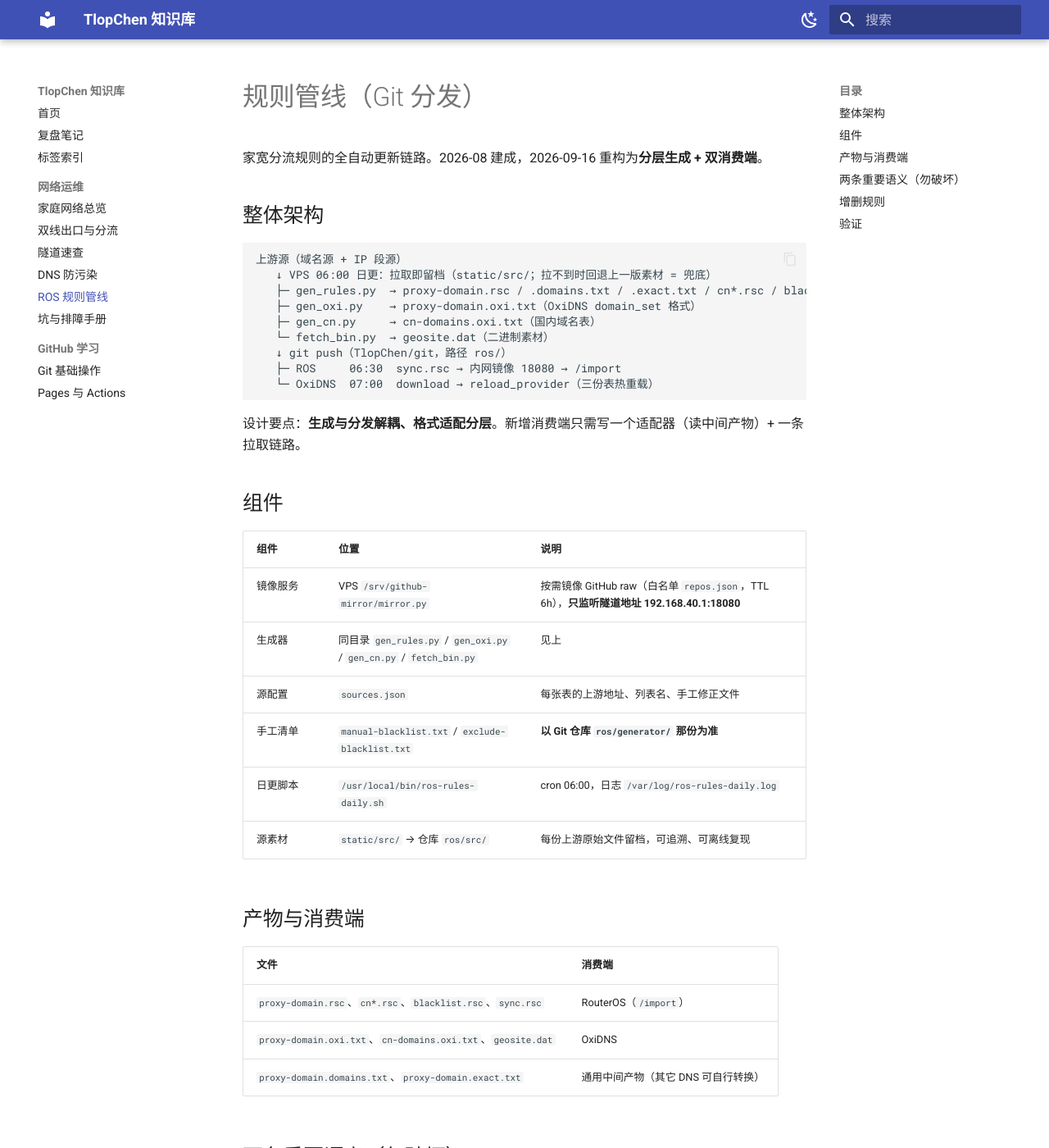
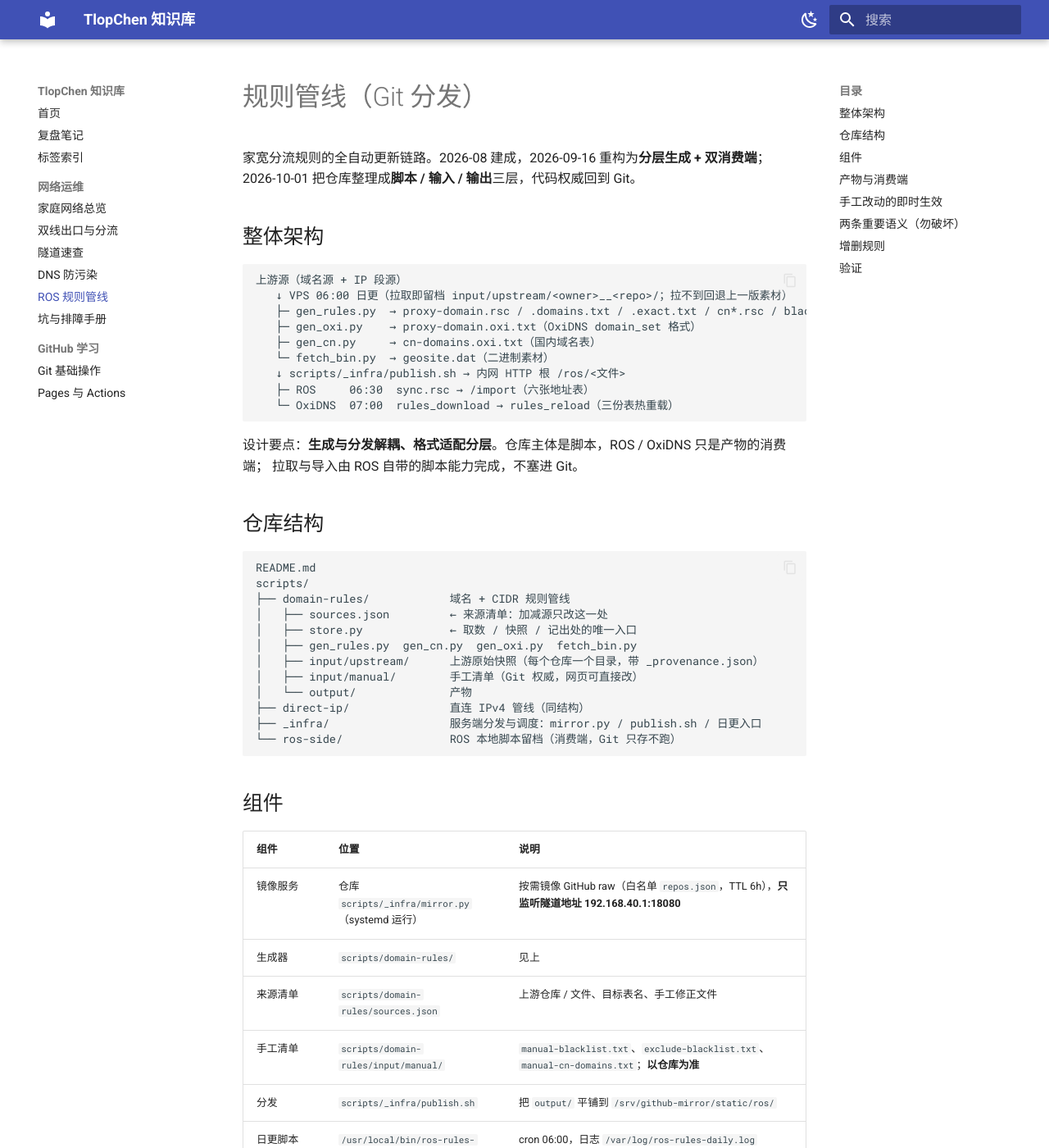
Before and after one commit to TlopChen/wiki, an MkDocs documentation site: the page built from docs/network/ros-rules-pipeline.md, in a window 1280 px wide and 1400 px high. Shown: the whole window at 82% size. Built offline with MkDocs 1.6.1 and Material for MkDocs 9.7.7, drawn with Linux system fonts in a browser that asks for light colours; some of the changed text lies outside the part shown.

Commit message:
docs: 同步仓库模块化后的规则管线；复盘新增 2026-10-01 整理记录
- network/ros-rules-pipeline.md：仓库结构改为 scripts/ 分层（脚本/输入/输出）、
  上游清单单一入口、_provenance 出处、publish.sh 分发、代码权威回到仓库；
  新增「手工改动即时生效」两步（广州 manual-refresh → ROS manual-refresh）
- blog/posts/git-repo-modularization.md：本次整理的问题、取舍、验证与回滚

````diff
--- a/docs/network/ros-rules-pipeline.md
+++ b/docs/network/ros-rules-pipeline.md
@@ -1,33 +1,53 @@
 # 规则管线（Git 分发）
 
-家宽分流规则的全自动更新链路。2026-08 建成，2026-09-16 重构为**分层生成 + 双消费端**。
+家宽分流规则的全自动更新链路。2026-08 建成，2026-09-16 重构为**分层生成 + 双消费端**；
+2026-10-01 把仓库整理成**脚本 / 输入 / 输出**三层，代码权威回到 Git。
 
 ## 整体架构
 
-```
+```text
 上游源（域名源 + IP 段源）
-   ↓ VPS 06:00 日更：拉取即留档（static/src/；拉不到时回退上一版素材 = 兜底）
+   ↓ VPS 06:00 日更（拉取即留档 input/upstream/<owner>__<repo>/；拉不到回退上一版素材）
    ├─ gen_rules.py  → proxy-domain.rsc / .domains.txt / .exact.txt / cn*.rsc / blacklist.rsc
    ├─ gen_oxi.py    → proxy-domain.oxi.txt（OxiDNS domain_set 格式）
    ├─ gen_cn.py     → cn-domains.oxi.txt（国内域名表）
    └─ fetch_bin.py  → geosite.dat（二进制素材）
-   ↓ git push（TlopChen/git，路径 ros/）
-   ├─ ROS     06:30  sync.rsc → 内网镜像 18080 → /import
-   └─ OxiDNS  07:00  download → reload_provider（三份表热重载）
+   ↓ scripts/_infra/publish.sh → 内网 HTTP 根 /ros/<文件>
+   ├─ ROS     06:30  sync.rsc → /import（六张地址表）
+   └─ OxiDNS  07:00  rules_download → rules_reload（三份表热重载）
 ```
 
-设计要点：**生成与分发解耦、格式适配分层**。新增消费端只需写一个适配器（读中间产物）+ 一条拉取链路。
+设计要点：**生成与分发解耦、格式适配分层**。仓库主体是脚本，ROS / OxiDNS 只是产物的消费端；
+拉取与导入由 ROS 自带的脚本能力完成，不塞进 Git。
+
+## 仓库结构
+
+```text
+README.md
+scripts/
+├── domain-rules/            域名 + CIDR 规则管线
+│   ├── sources.json         ← 来源清单：加减源只改这一处
+│   ├── store.py             ← 取数 / 快照 / 记出处的唯一入口
+│   ├── gen_rules.py  gen_cn.py  gen_oxi.py  fetch_bin.py
+│   ├── input/upstream/      上游原始快照（每个仓库一个目录，带 _provenance.json）
+│   ├── input/manual/        手工清单（Git 权威，网页可直接改）
+│   └── output/              产物
+├── direct-ip/               直连 IPv4 管线（同结构）
+├── _infra/                  服务端分发与调度：mirror.py / publish.sh / 日更入口
+└── ros-side/                ROS 本地脚本留档（消费端，Git 只存不跑）
+```
 
 ## 组件
 
 | 组件 | 位置 | 说明 |
 |---|---|---|
-| 镜像服务 | VPS `/srv/github-mirror/mirror.py` | 按需镜像 GitHub raw（白名单 `repos.json`，TTL 6h），**只监听隧道地址 192.168.40.1:18080** |
-| 生成器 | 同目录 `gen_rules.py` / `gen_oxi.py` / `gen_cn.py` / `fetch_bin.py` | 见上 |
-| 源配置 | `sources.json` | 每张表的上游地址、列表名、手工修正文件 |
-| 手工清单 | `manual-blacklist.txt` / `exclude-blacklist.txt` | **以 Git 仓库 `ros/generator/` 那份为准** |
+| 镜像服务 | 仓库 `scripts/_infra/mirror.py`（systemd 运行） | 按需镜像 GitHub raw（白名单 `repos.json`，TTL 6h），**只监听隧道地址 192.168.40.1:18080** |
+| 生成器 | `scripts/domain-rules/` | 见上 |
+| 来源清单 | `scripts/domain-rules/sources.json` | 上游仓库 / 文件、目标表名、手工修正文件 |
+| 手工清单 | `scripts/domain-rules/input/manual/` | `manual-blacklist.txt`、`exclude-blacklist.txt`、`manual-cn-domains.txt`；**以仓库为准** |
+| 分发 | `scripts/_infra/publish.sh` | 把 `output/` 平铺到 `/srv/github-mirror/static/ros/` |
 | 日更脚本 | `/usr/local/bin/ros-rules-daily.sh` | cron 06:00，日志 `/var/log/ros-rules-daily.log` |
-| 源素材 | `static/src/` → 仓库 `ros/src/` | 每份上游原始文件留档，可追溯、可离线复现 |
+| 服务器数据 | `/srv/github-mirror/` | 只剩 `repos/`（Git 缓存）与 `static/`（HTTP 根）；不再放代码副本 |
 
 ## 产物与消费端
 
@@ -36,6 +56,26 @@
 | `proxy-domain.rsc`、`cn*.rsc`、`blacklist.rsc`、`sync.rsc` | RouterOS（`/import`） |
 | `proxy-domain.oxi.txt`、`cn-domains.oxi.txt`、`geosite.dat` | OxiDNS |
 | `proxy-domain.domains.txt`、`proxy-domain.exact.txt` | 通用中间产物（其它 DNS 可自行转换） |
+| `direct-ipv4.rsc`、`direct-ipv4-nocm.rsc`、`direct-ipv4-noct.rsc` | RouterOS 地址表 / 按运营商派生 |
+
+## 手工改动的即时生效
+
+网页改完 `input/manual/` 下的清单后，走"按需"两步，**不制定时、不做哈希**：
+
+```text
+# 1) 广州：只重生成手工相关产物，不拉上游
+/usr/local/bin/manual-refresh rules        # 域名类
+/usr/local/bin/manual-refresh direct-ip    # 地址类
+```
+
+```text
+# 2) ROS：按需联动
+/system script run manual-refresh
+```
+
+ROS 的 `manual-refresh` 一次做两件事：① 复用六表地址同步；② 把 OxiDNS 三份规则覆盖到挂载目录后
+重启容器重载。OxiDNS 的重载只有它内部的任务链（`rules_download` → `rules_reload`）能触发，
+所以用整体重启容器实现立即生效——重启期间 DNS 约 1–8 秒不可用。
 
 ## 两条重要语义（勿破坏）
 
@@ -48,16 +88,17 @@
 
 | 需求 | 操作 |
 |---|---|
-| 某域名强制走代理 | 改仓库 `ros/generator/manual-blacklist.txt` |
-| 某域名改走直连 | 改仓库 `ros/generator/exclude-blacklist.txt` |
-| 增加/更换域名源 | 改 `sources.json` 的 `sources` |
+| 某域名强制走代理 | 改 `input/manual/manual-blacklist.txt` |
+| 某域名改走直连 | 改 `input/manual/exclude-blacklist.txt` |
+| 国内域名表补充 | 改 `input/manual/manual-cn-domains.txt`（`domain:` / `full:` 前缀） |
+| 增加/更换域名源 | 改 `sources.json` 的 `tables.proxy-domain.sources`（引用写法 `owner/repo:path`，新仓库还要加进 `_infra/repos.json` 白名单） |
 | 增删被墙服务的 IP 段 | 改 `sources.json` 里 `blacklist` 的 `sources` / `extra_cidrs` |
-| 新增消费端格式 | 写适配器读 `proxy-domain.domains.txt`，产物加进日更脚本 |
+| 新增消费端格式 | 写适配器读 `output/proxy-domain.domains.txt`，产物加进 `_infra/publish.sh` |
 
-改完等次日 06:00 日更自动生效，或手动 `python3 /srv/github-mirror/gen_rules.py` 立即重生成。
+改完等次日 06:00 日更自动生效，或按上面的"手工改动即时生效"两步立即刷新。
 
 ## 验证
 
-- 产物是否当天：`ls -la /srv/github-mirror/static/ros/`（看 mtime）；日更日志 `tail -20 /var/log/ros-rules-daily.log`
-- ROS 侧：`/ip dns static print count-only where type=FWD`、`/ip firewall address-list print count-only where list=blacklist`
-- OxiDNS 侧：`curl -s http://192.168.1.3:9199/api/logs | grep "snapshot built"` 看各 provider 的规则数
+- 产物是否当天：`tail -20 /var/log/ros-rules-daily.log`；HTTP 根 `ls -la /srv/github-mirror/static/ros/`
+- ROS 侧：`/ip firewall address-list print count-only where list=DIRECT_IP`、`/system script run ros-rules-sync`
+- OxiDNS 侧：容器内 `wget -qO- http://127.0.0.1:9199/api/logs | grep "snapshot built"` 看各 provider 的规则数
````
Also changed, not shown: docs/blog/posts/git-repo-modularization.md (added, +101 -0 lines).
